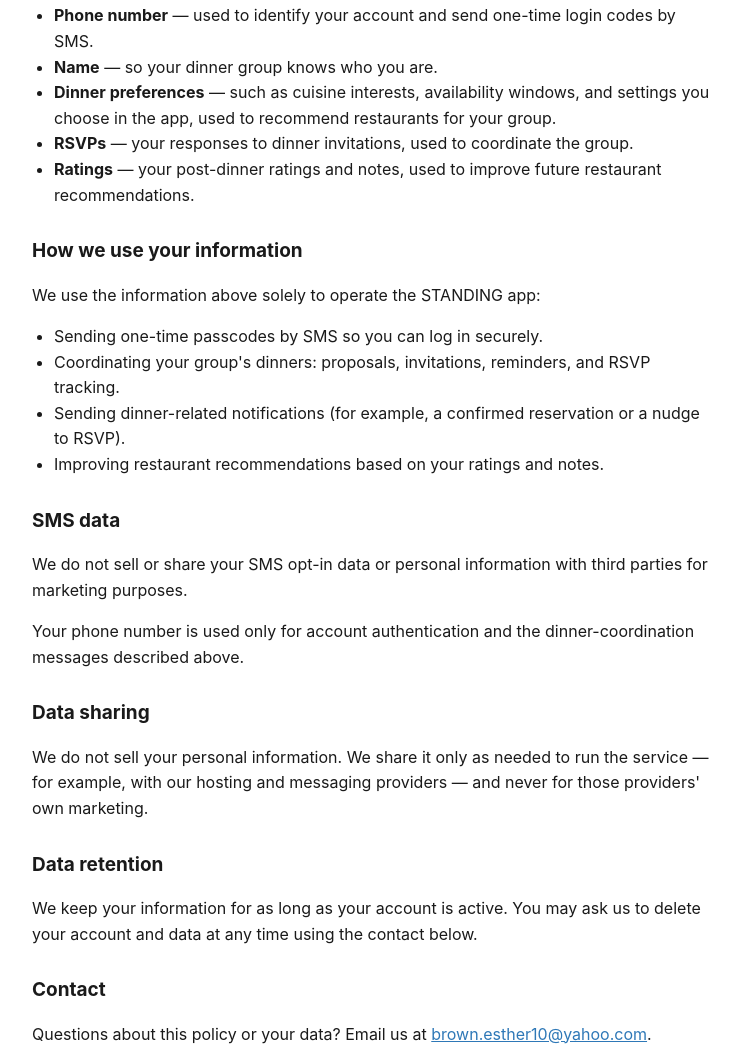
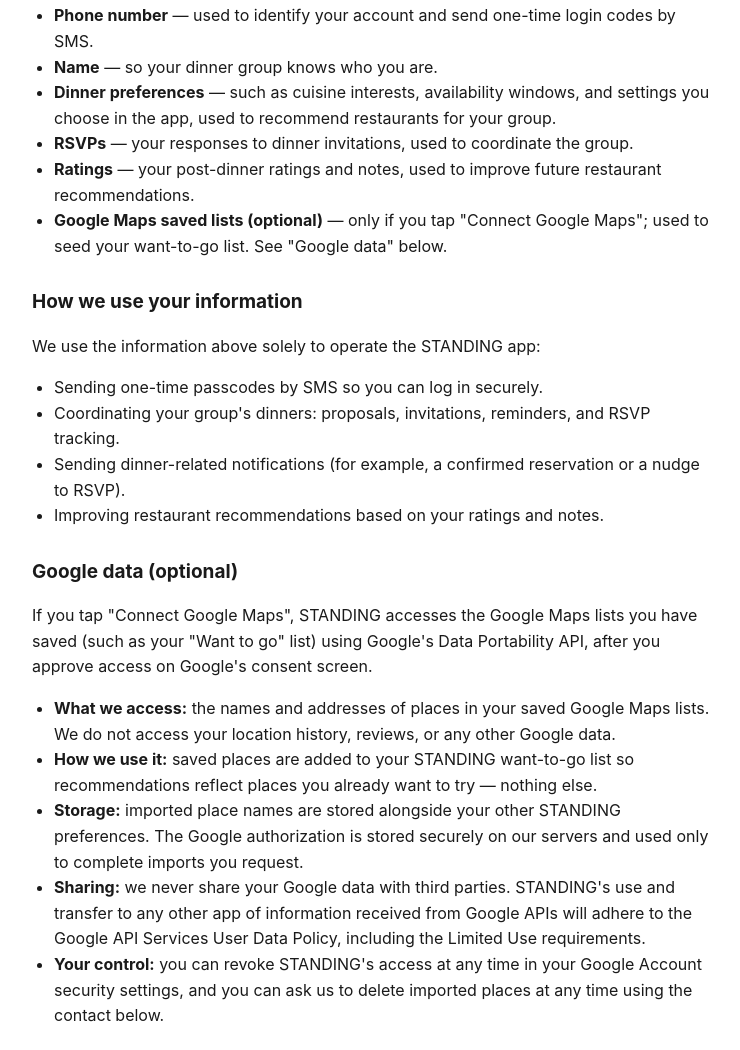
Before and after one commit to estherbrown1/standing-legal, a plain HTML site: page privacy-policy.html in a window 1280 px wide. Shown: the part 305-1355 px from the top of the page, without its empty margins (268-1008 px from the left). Drawn offline with Linux system fonts and the light colour scheme.

Commit message:
Privacy policy: disclose Google Data Portability usage (Maps saved-lists import)

```diff
--- a/privacy-policy.html
+++ b/privacy-policy.html
@@ -19,7 +19,7 @@
 <body>
 <main>
   <h1>Privacy Policy</h1>
-  <p class="updated">Last updated: October 10, 2026</p>
+  <p class="updated">Last updated: November 1, 2026</p>
 
   <p>This Privacy Policy describes how STANDING ("we", "us") collects, uses, and protects information in connection with the STANDING iOS app, currently in beta.</p>
 
@@ -31,6 +31,7 @@
     <li><strong>Dinner preferences</strong> — such as cuisine interests, availability windows, and settings you choose in the app, used to recommend restaurants for your group.</li>
     <li><strong>RSVPs</strong> — your responses to dinner invitations, used to coordinate the group.</li>
     <li><strong>Ratings</strong> — your post-dinner ratings and notes, used to improve future restaurant recommendations.</li>
+    <li><strong>Google Maps saved lists (optional)</strong> — only if you tap "Connect Google Maps"; used to seed your want-to-go list. See "Google data" below.</li>
   </ul>
 
   <h2>How we use your information</h2>
@@ -42,8 +43,17 @@
     <li>Improving restaurant recommendations based on your ratings and notes.</li>
   </ul>
 
-  <h2>SMS data</h2>
-  <p>We do not sell or share your SMS opt-in data or personal information with third parties for marketing purposes.</p>
+  <h2>Google data (optional)</h2>
+  <p>If you tap "Connect Google Maps", STANDING accesses the Google Maps lists you have saved (such as your "Want to go" list) using Google's Data Portability API, after you approve access on Google's consent screen.</p>
+  <ul>
+    <li><strong>What we access:</strong> the names and addresses of places in your saved Google Maps lists. We do not access your location history, reviews, or any other Google data.</li>
+    <li><strong>How we use it:</strong> saved places are added to your STANDING want-to-go list so recommendations reflect places you already want to try — nothing else.</li>
+    <li><strong>Storage:</strong> imported place names are stored alongside your other STANDING preferences. The Google authorization is stored securely on our servers and used only to complete imports you request.</li>
+    <li><strong>Sharing:</strong> we never share your Google data with third parties. STANDING's use and transfer to any other app of information received from Google APIs will adhere to the Google API Services User Data Policy, including the Limited Use requirements.</li>
+    <li><strong>Your control:</strong> you can revoke STANDING's access at any time in your Google Account security settings, and you can ask us to delete imported places at any time using the contact below.</li>
+  </ul>
+
+  <h2>SMS data</h2>  <p>We do not sell or share your SMS opt-in data or personal information with third parties for marketing purposes.</p>
   <p>Your phone number is used only for account authentication and the dinner-coordination messages described above.</p>
 
   <h2>Data sharing</h2>
```
